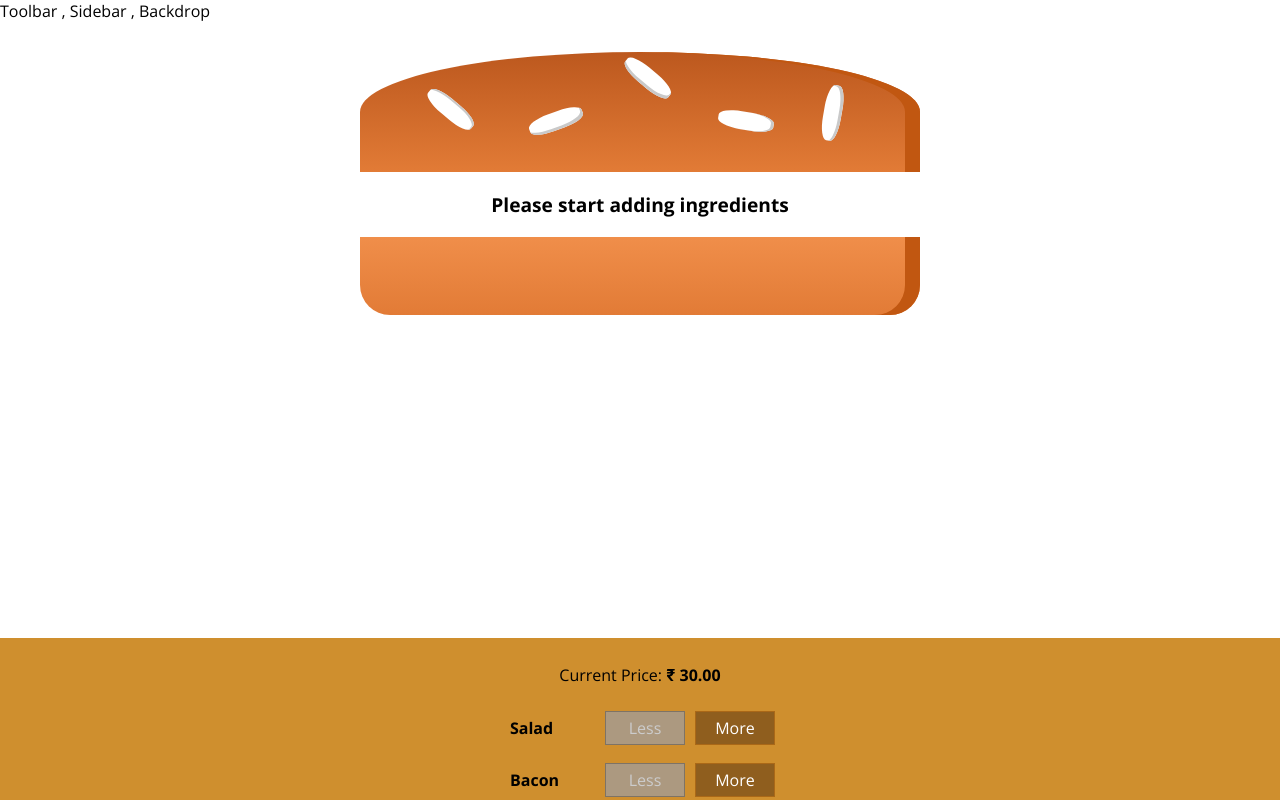
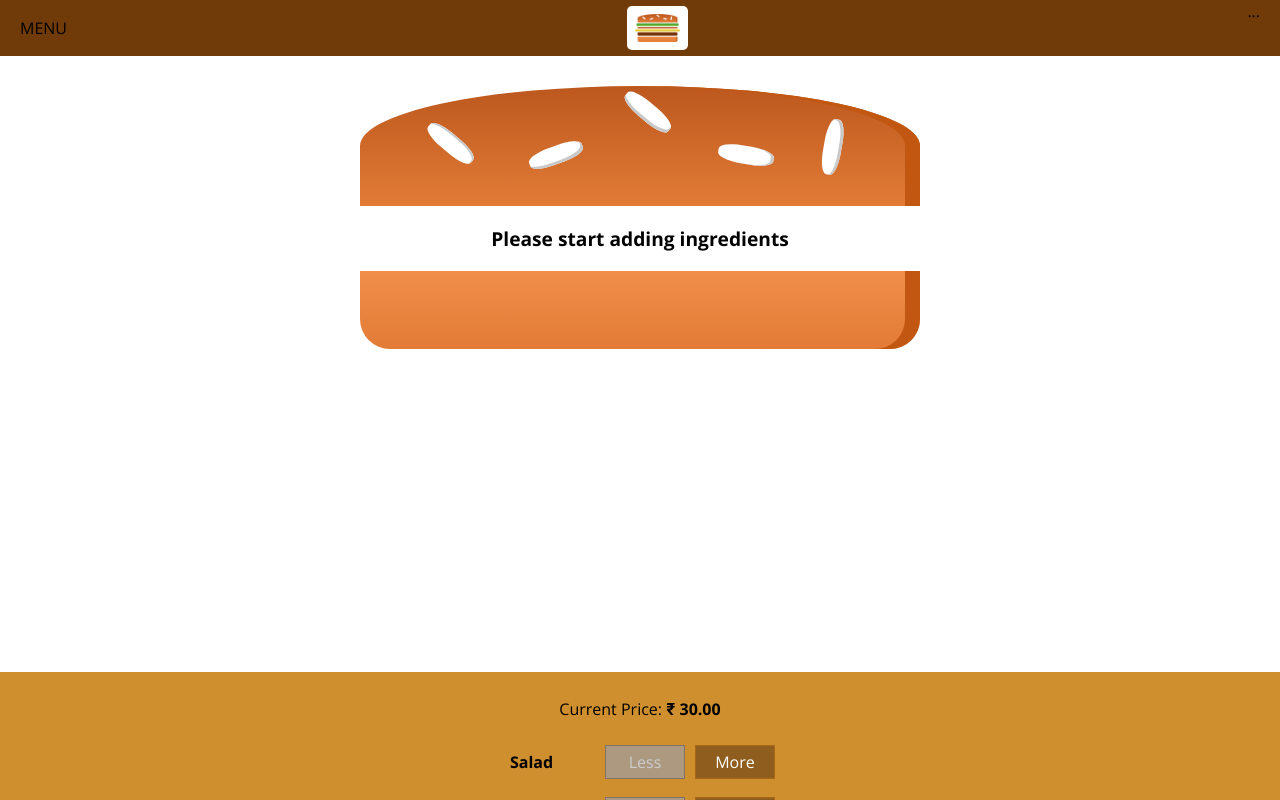
Before and after one commit to ShashankBiplav/the_burger_builder, a React (Create React App) app: page / in a window 1280 px wide. Shown: the top 800 px of the page. Built offline with nearby package versions, Linux system fonts and the light colour scheme.

Commit message:
Added Toolbar and Logo

```diff
--- a/src/components/Burger/OrderSummary/OrderSummary.js
+++ b/src/components/Burger/OrderSummary/OrderSummary.js
@@ -18,6 +18,7 @@ const orderSummary = (props) => {
             <ul>
                 {ingredientSummary}
             </ul>
+            <p><strong>Total Price : ₹ {props.price.toFixed(2)}</strong></p>
             <p>Continue to Checkout ?</p>
             <Button btnType="Danger" clicked={props.purchaseCanceled}>CANCEL</Button>
             <Button btnType="Success" clicked={props.purchaseContinued}>CONTINUE</Button>
--- a/src/components/Layout/Layout.js
+++ b/src/components/Layout/Layout.js
@@ -2,10 +2,11 @@ import React from 'react';
 
 import Aux from '../../hoc/Aux';
 import classes from './Layout.module.css';
+import Toolbar from '../Navigation/Toolbar/Toolbar';
 
 const layout = (props) => (
     <Aux>
-        <div> Toolbar , Sidebar , Backdrop</div>
+        <Toolbar />
         <main className={classes.Content}>
             {props.children}
         </main>
--- a/src/components/Layout/Layout.module.css
+++ b/src/components/Layout/Layout.module.css
@@ -1,3 +1,3 @@
 .Content{
-    margin-top: 16px;
+    margin-top: 72px;
 }
--- /dev/null
+++ b/src/components/Logo/Logo.js
@@ -0,0 +1,12 @@
+import React from 'react';
+
+import burgerLogo from '../../assets/images/burger-logo.png';
+import classes from './Logo.module.css';
+
+const logo = (props) => (
+    <div className={classes.Logo}>
+        <img src={burgerLogo} alt="TheBurgerBuilder"/>
+    </div>
+);
+
+export default logo;
--- /dev/null
+++ b/src/components/Logo/Logo.module.css
@@ -0,0 +1,10 @@
+.Logo{
+    background-color: white;
+    padding: 8px;
+    height: 80%;
+    box-sizing: border-box;
+    border-radius: 5px;
+}
+.Logo img {
+    height: 100%;
+}
--- /dev/null
+++ b/src/components/Navigation/Toolbar/Toolbar.js
@@ -0,0 +1,16 @@
+import React from 'react';
+
+import classes from './Toolbar.module.css';
+import Logo from '../../Logo/Logo';
+
+const toolbar = (props) => (
+    <header className={classes.Toolbar}>
+        <div>MENU</div>
+        <Logo />
+        <nav>
+            ...
+        </nav>
+    </header>
+);
+
+export default toolbar;
--- /dev/null
+++ b/src/components/Navigation/Toolbar/Toolbar.module.css
@@ -0,0 +1,18 @@
+.Toolbar{
+    height: 56px;
+    width: 100%;
+    position: fixed;
+    top: 0;
+    left: 0;
+    background-color: #703B09;
+    display: flex;
+    justify-content: space-between;
+    align-items: center;
+    padding: 0 20px;
+    box-sizing: border-box;
+    z-index: 90;
+}
+
+.Toolbar nav{
+    height: 100%;
+}
--- a/src/containers/BurgerBuilder/BurgerBuilder.js
+++ b/src/containers/BurgerBuilder/BurgerBuilder.js
@@ -84,6 +84,7 @@ class BurgerBuilder extends Component{
             <Aux>
                 <Modal show={this.state.purchaseMode} modalClosed={this.purchaseCancelHandler}>
                     <OrderSummary ingredients={this.state.ingredients}
+                                  price={this.state.totalPrice}
                     purchaseCanceled={this.purchaseCancelHandler}
                     purchaseContinued={this.purchaseContinueHandler}/>
                 </Modal>
```
Also changed, not shown: src/assets/images/burger-logo.png (added).
